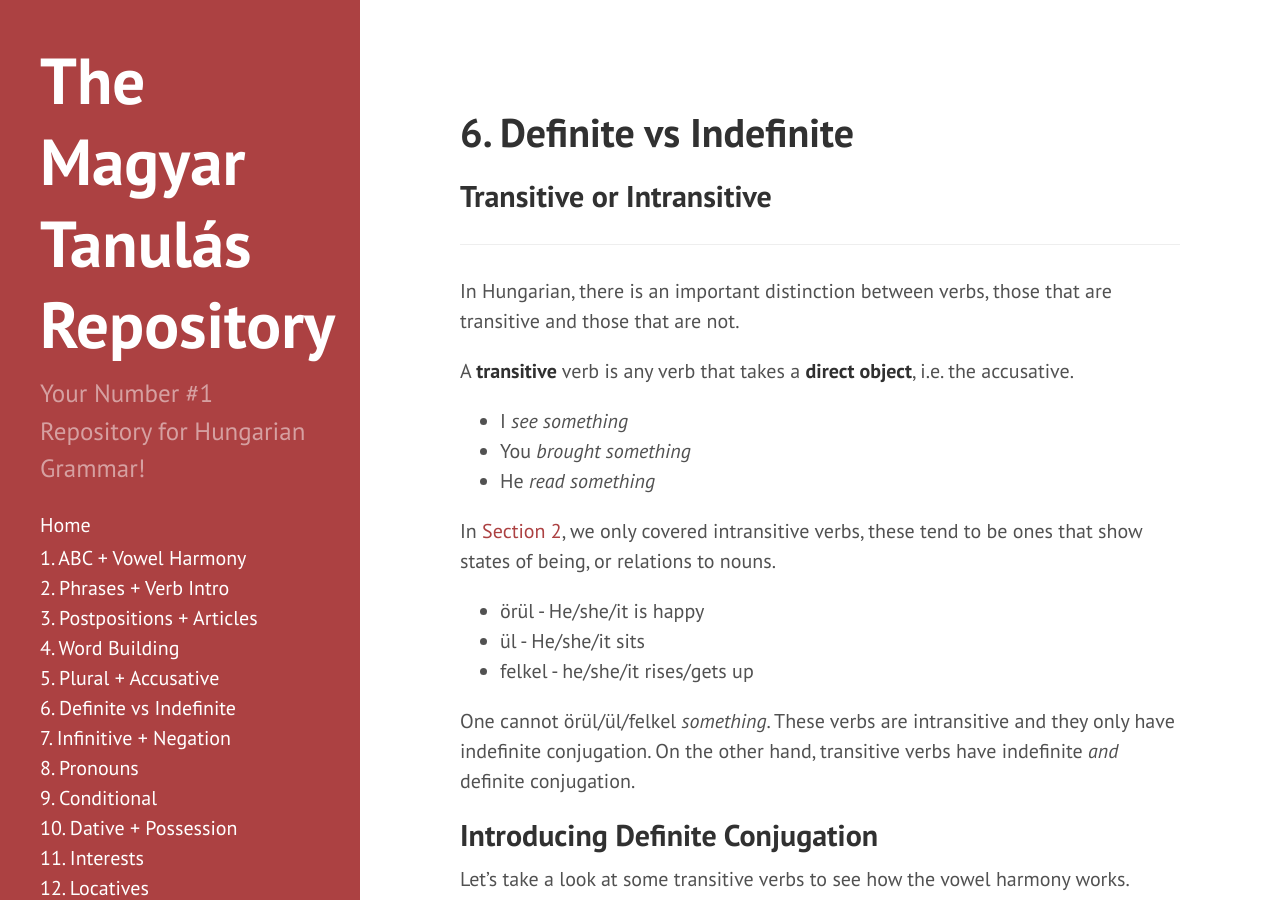
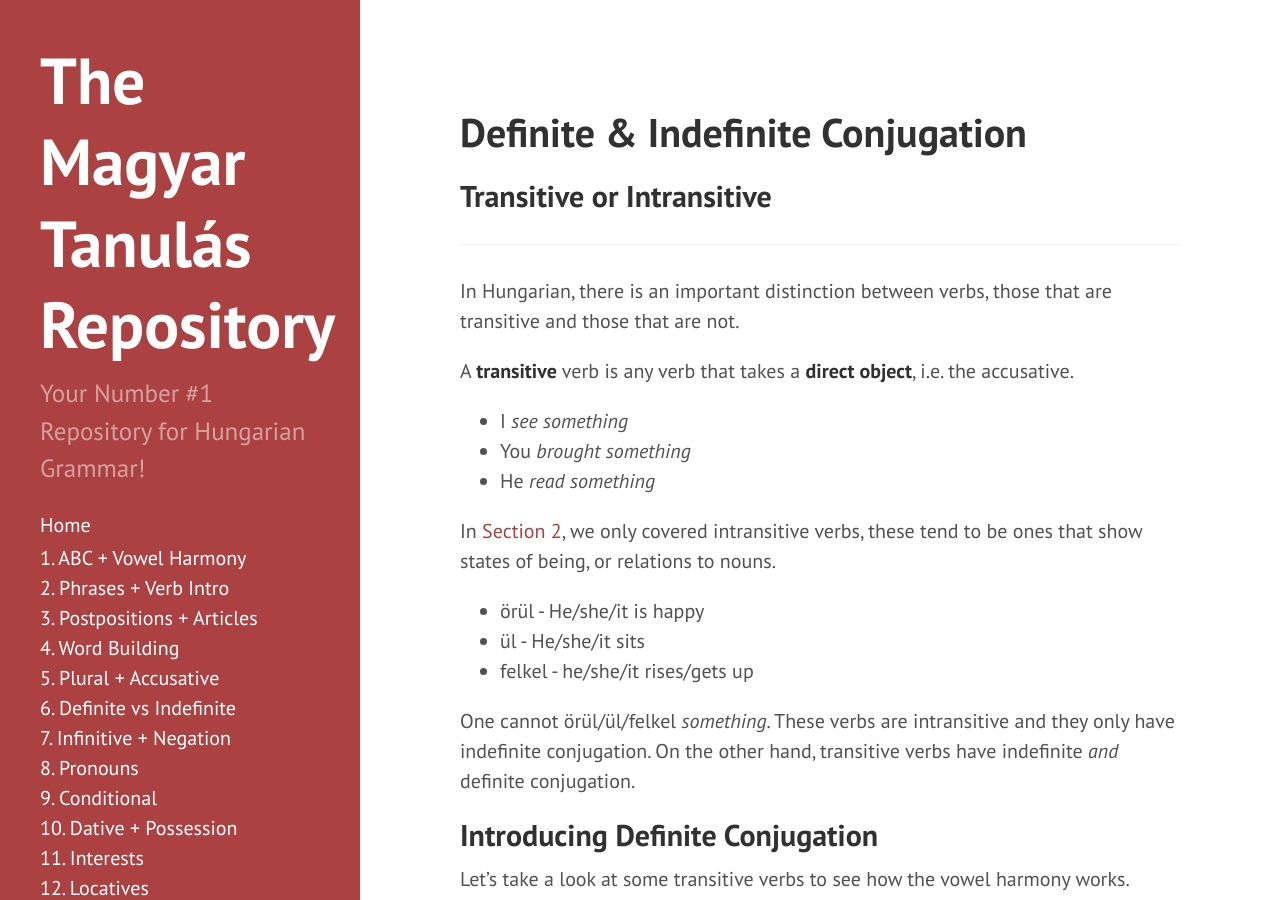
Before and after one commit to Magyartanulas/magyartanulas.github.io, a Jekyll site: the page built from definite_indefinite.md, in a window 1280 px wide and 900 px high. Built offline with Jekyll 4.4.1, drawn with Linux system fonts in a browser that asks for light colours; Markdown is read by kramdown in place of the engine named in the settings.

Commit message:
Update and rename Section6.md to definite_indefinite.md

```diff
--- a/Section6.md
+++ b/definite_indefinite.md
@@ -1,7 +1,6 @@
 ---
 layout: page
-title: 6. Definite vs Indefinite
-order: 6
+title: Definite & Indefinite Conjugation
 ---
 
 ## Transitive or Intransitive
```
